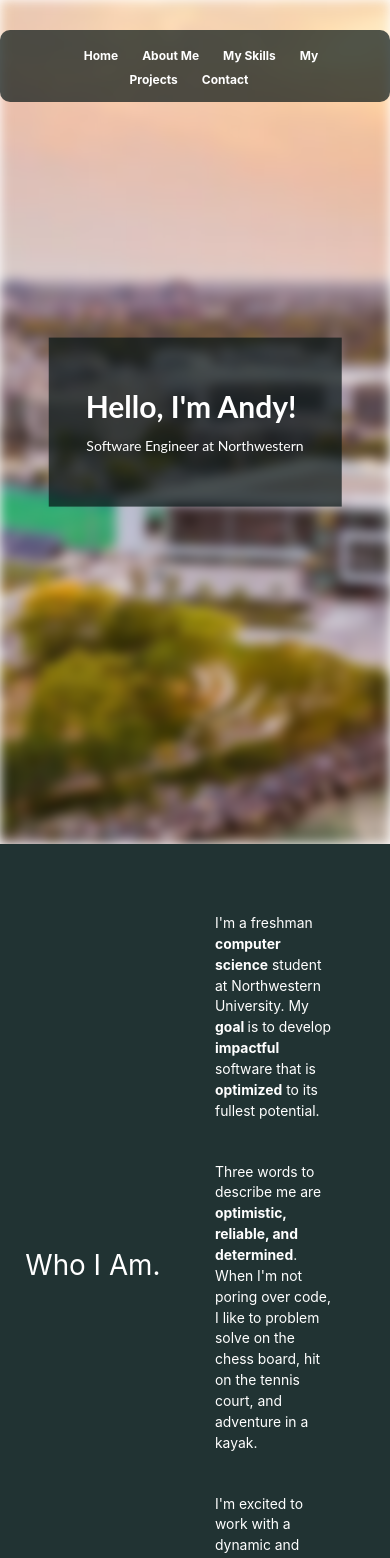
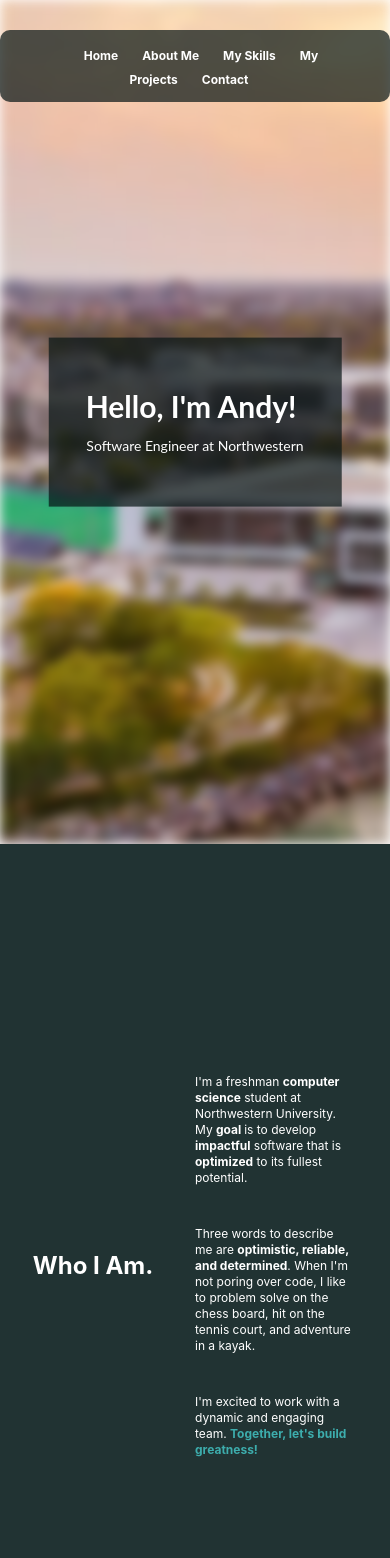
Before and after one commit to Andy-V12345/Personal-Website, a React (Create React App) app in the folder andy-website/: page / in a window 390 px wide. Shown: the top 1558 px of the page. Built offline with nearby package versions, Linux system fonts and the light colour scheme.

Commit message:
made about section mobile compatible

```diff
--- a/andy-website/src/App.js
+++ b/andy-website/src/App.js
@@ -55,7 +55,7 @@ function App() {
           <AboutHeader />
         </div>
         <div className='right-container'>
-          <div className='about-txt'>
+          <div className='about-txt text-xs sm:text-base md:text-xl lg:text-2xl'>
             <div>
               <motion.p initial={{x: 100, opacity: 0}} whileInView={{x: 0, opacity: 1}} transition={{type: "spring", delay: 0, duration: 0.4}}>
                 I'm a freshman <strong>computer science</strong> student at Northwestern University. My <strong>goal </strong>
--- a/andy-website/src/Components/AboutHeader.js
+++ b/andy-website/src/Components/AboutHeader.js
@@ -1,6 +1,7 @@
 import Typical from "react-typical";
 import useIsVisible from "./IsVisible";
 import React from 'react';
+import './css/App.css'
 
 function AboutHeader() {
 
@@ -9,7 +10,7 @@ function AboutHeader() {
 
     return (
         <div className='header'>
-            <h1 ref={ref}>
+            <h1 ref={ref} className='font-bold text-2xl sm:text-4xl lg:text-6xl'>
                 {isVisible ? <Typical steps={['Who Am I?', 1500, 'Who I Am.', 3000]}/> : ''}
             </h1>
         </div>
--- a/andy-website/src/Components/Navbar.js
+++ b/andy-website/src/Components/Navbar.js
@@ -24,7 +24,7 @@ function Navbar({isFixed, hideNav, isPhoneNav}) {
             return (
                 <motion.div
                     initial={{opacity: 0, height: 0}}
-                    animate={{opacity: 1, height: '50vh'}}
+                    animate={{opacity: 1, height: 'fit-content'}}
                     className="phoneNav"
                 >
                     <ul>
--- a/andy-website/src/Components/css/App.css
+++ b/andy-website/src/Components/css/App.css
@@ -56,7 +56,6 @@
   top: 50%;
   left: 50%;
   transform: translate(-50%, -50%);
-  font-size: calc(20px + 2vmin);
 }
 
 
@@ -177,13 +176,12 @@
 }
 
 .about-txt div {
-  padding: 20px;
+  padding: 20px 0;
   margin: auto;
 }
 
 .about-txt p {
   text-align: left;
-  font-size: calc(10px + 1vw);
 }
 
 
--- a/andy-website/src/Components/css/Navbar.css
+++ b/andy-website/src/Components/css/Navbar.css
@@ -100,6 +100,7 @@
 
   .phoneNav .FaTime {
     margin: auto;
+    margin-bottom: 20px;
     transform: rotate(-90deg);
     transition: 0.3s ease-in-out;
   }
```
